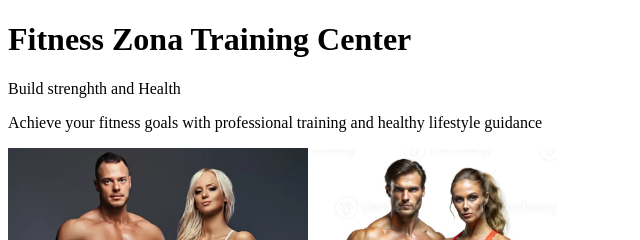
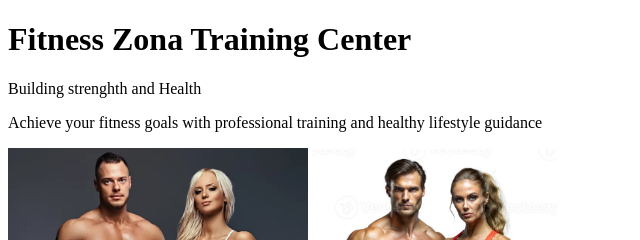
Before and after one commit to Royklay/Fitness_zona, a plain HTML site: page index.html in a window 1280 px wide. Shown: the top 240 px of the page, 0-640 px from the left. Drawn offline with Linux system fonts and the light colour scheme.

```diff
--- a/index.html
+++ b/index.html
@@ -8,7 +8,7 @@
 <body>
 <header>
  <h1>Fitness Zona Training Center</h1>
- <p>Build strenghth and Health</p>
+ <p>Building strenghth and Health</p>
  <p>Achieve your fitness goals with professional training and healthy lifestyle guidance </p>
  <img src="first.webp" alt="top physic" width="300">
  <img src="second.jpg" alt="top physic" width="245">
```
